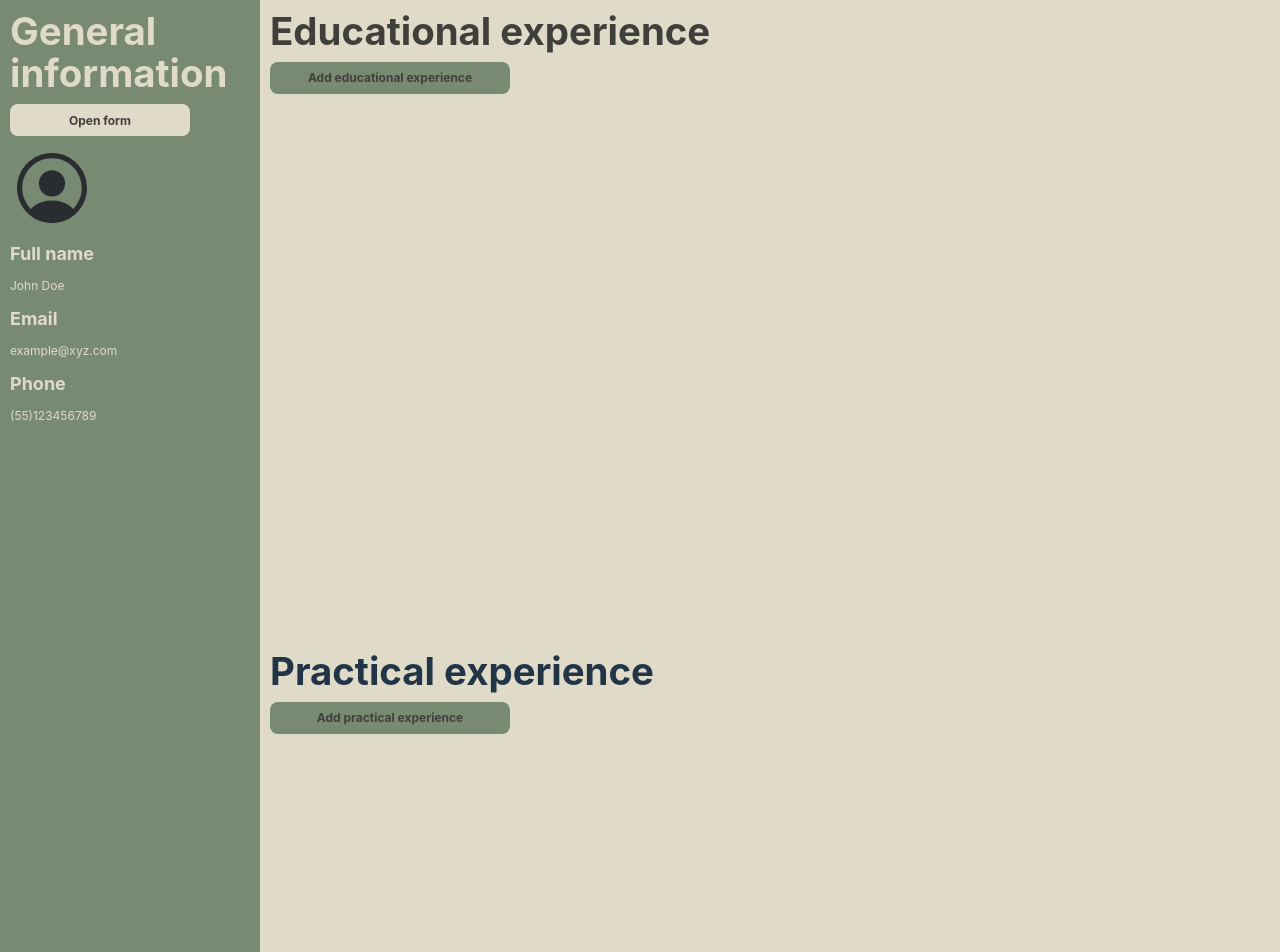
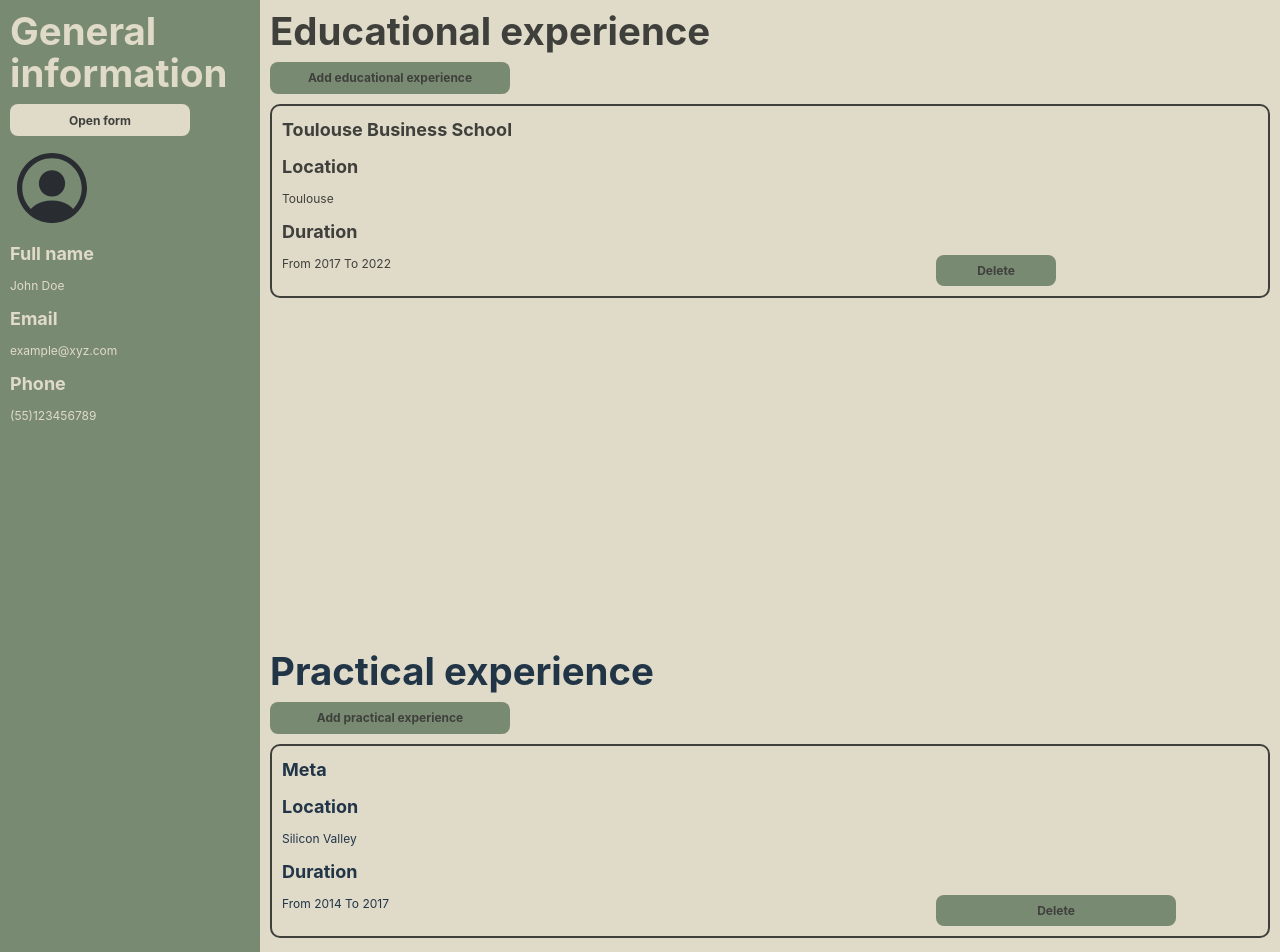
Before and after one commit to Francois-T9/cv-app, a React (Vite) app in the folder cv/: page / in a window 1280 px wide. Shown: the top 952 px of the page. Built offline with nearby package versions, Linux system fonts and the light colour scheme.

Commit message:
Added default information on display

```diff
--- a/cv/src/components/Educational.jsx
+++ b/cv/src/components/Educational.jsx
@@ -27,8 +27,18 @@ function Educational() {
 
   // Variable containing the number of educational experiences that have been submitted
 
-  const [numberEducational, setNumberEducational] = useState(0);
-  const [educationList, setEducationList] = useState([]);
+  const [numberEducational, setNumberEducational] = useState(1);
+  const [educationList, setEducationList] = useState([
+    {
+      id: `education-0`,
+      school: "Toulouse Business School",
+      location: "Toulouse",
+      startYear: "2017",
+      endYear: "2022",
+      isDeleted: false,
+      isDefault: true,
+    },
+  ]);
 
   const [isSubmitted, setIsSubmitted] = useState(false);
 
@@ -46,6 +56,7 @@ function Educational() {
         startYear: educationalForm.startYear,
         endYear: educationalForm.endYear,
         isDeleted: educationalForm.isDeleted,
+        isDefault: false,
       },
     ]);
     setNumberEducational(numberEducational + 1);
@@ -64,6 +75,7 @@ function Educational() {
 
   // Delete educational section
   const deleteEducationSection = (sectionToDelete) => {
+    console.log(sectionToDelete);
     setEducationList((prevList) =>
       prevList.map((section) =>
         section.id === sectionToDelete.id
@@ -132,6 +144,26 @@ function Educational() {
         </div>
       )}
 
+      {educationList[0].isDefault && !educationList[0].isDeleted && (
+        <div className="education" id={0} key={0}>
+          <h2>{educationList[0].school}</h2>
+          <h2>Location</h2>
+          <p>{educationList[0].location}</p>
+          <h2>Duration</h2>
+          <p>
+            From <span>{educationList[0].startYear.split("-")[0]}</span> To{" "}
+            <span>{educationList[0].endYear.split("-")[0]}</span>
+          </p>
+          <button
+            onClick={() => {
+              deleteEducationSection(educationList[0]);
+            }}
+          >
+            Delete
+          </button>
+        </div>
+      )}
+
       {isSubmitted &&
         educationList
           .filter((education) => !education.isDeleted)
--- a/cv/src/components/Practical.jsx
+++ b/cv/src/components/Practical.jsx
@@ -25,7 +25,17 @@ function Practical() {
   };
 
   // Array that stocks Practical objects
-  const [practicalObjectList, setPracticalObjectList] = useState([]);
+  const [practicalObjectList, setPracticalObjectList] = useState([
+    {
+      id: `practical-0`,
+      companyName: "Meta",
+      companyLocation: "Silicon Valley",
+      startDate: "2014",
+      endDate: "2017",
+      isDeleted: false,
+      isDefault: true,
+    },
+  ]);
 
   // State that hold the number of displayed practical fields
   const [numberPractical, setNumberPractical] = useState(0);
@@ -130,6 +140,27 @@ function Practical() {
           </form>
         </div>
       )}
+
+      {practicalObjectList[0].isDefault &&
+        !practicalObjectList[0].isDeleted && (
+          <div className="education" id={0} key={0}>
+            <h2>{practicalObjectList[0].companyName}</h2>
+            <h2>Location</h2>
+            <p>{practicalObjectList[0].companyLocation}</p>
+            <h2>Duration</h2>
+            <p>
+              From <span>{practicalObjectList[0].startDate.split("-")[0]}</span>{" "}
+              To <span>{practicalObjectList[0].endDate.split("-")[0]}</span>
+            </p>
+            <button
+              onClick={() => {
+                deletePracticalField(practicalObjectList[0]);
+              }}
+            >
+              Delete
+            </button>
+          </div>
+        )}
       {isSubmitted &&
         practicalObjectList
           .filter((practical) => !practical.isDeleted)
```
